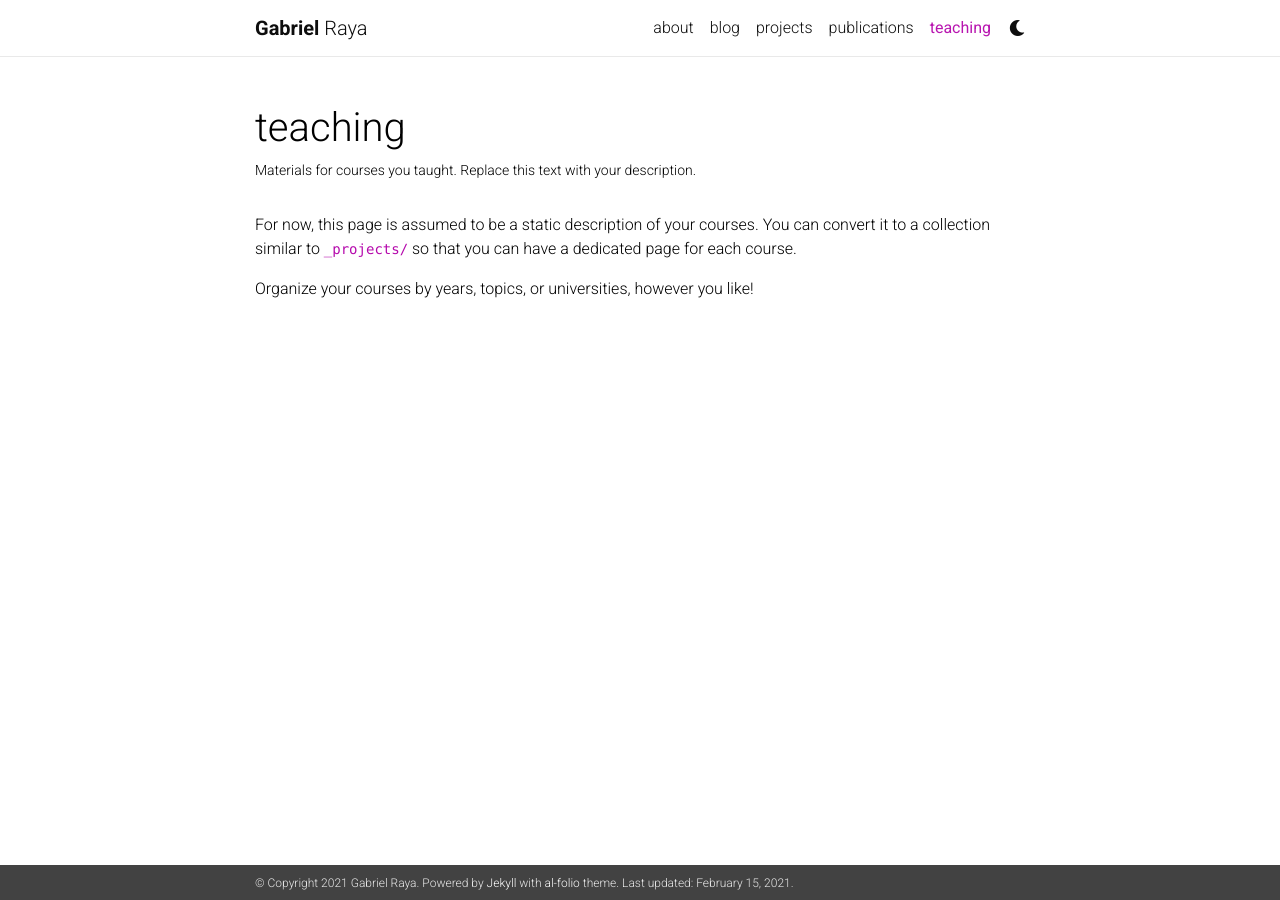
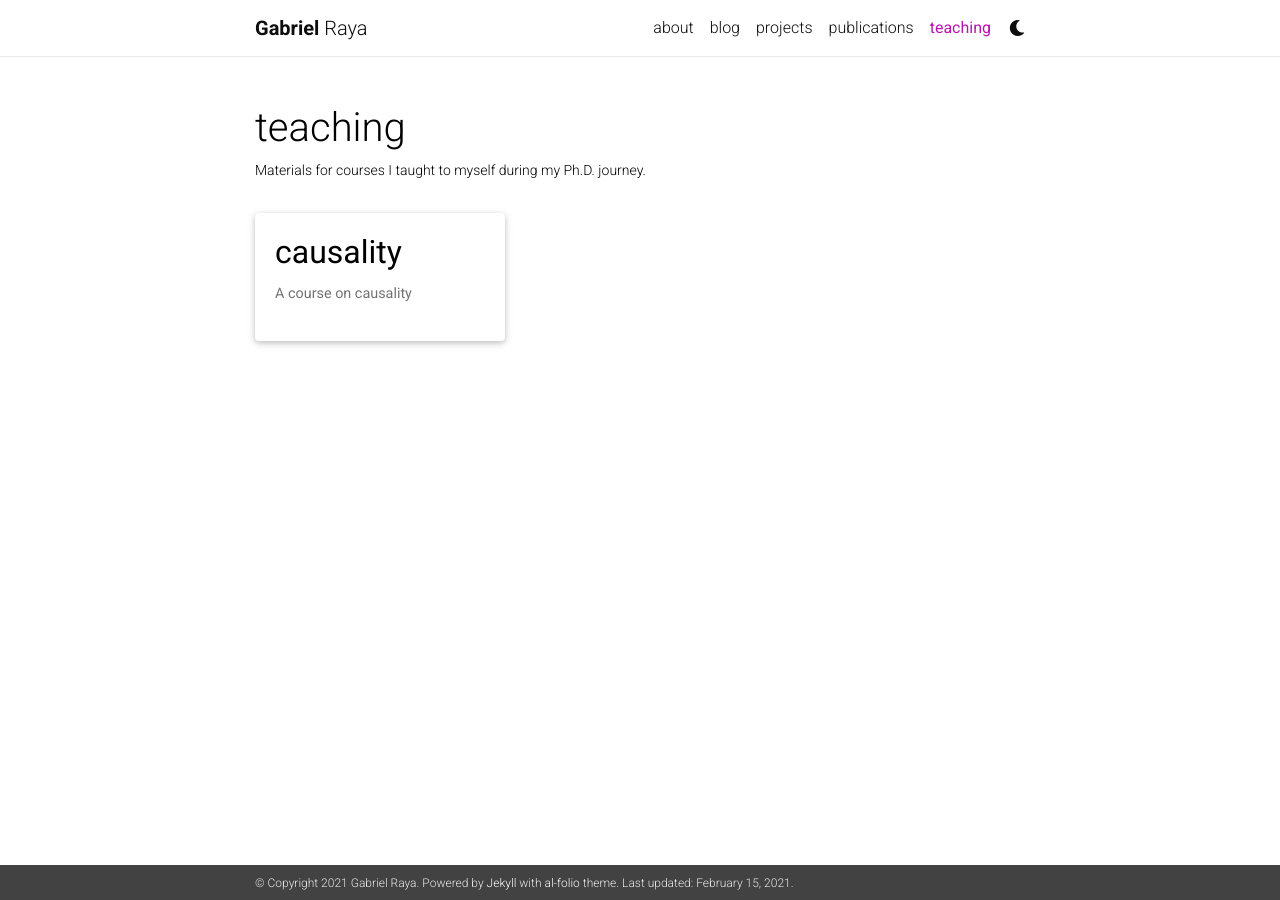
Before and after one commit to gabrielraya/gabrielraya.github.io, a Jekyll site: the page built from _pages/teaching.md, in a window 1280 px wide. Built offline with Jekyll 4.4.1, drawn with Linux system fonts in a browser that asks for light colours; nearby versions of some CDN libraries; a style sheet for code colours, icons or effects is not loaded.

Commit message:
init version mywebsite

```diff
--- a/_pages/teaching.md
+++ b/_pages/teaching.md
@@ -1,11 +1,47 @@
 ---
 layout: page
+title: teaching
 permalink: /teaching/
-title: teaching
-description: Materials for courses you taught. Replace this text with your description.
+description: Materials for courses I taught to myself during my Ph.D. journey.
 nav: true
 ---
 
-For now, this page is assumed to be a static description of your courses. You can convert it to a collection similar to `_projects/` so that you can have a dedicated page for each course.
+<div class="projects grid">
 
-Organize your courses by years, topics, or universities, however you like!
+  {% assign sorted_projects = site.courses| sort: "importance" %}
+  {% for project in sorted_projects %}
+  <div class="grid-item">
+    {% if project.redirect %}
+    <a href="{{ project.redirect }}" target="_blank">
+    {% else %}
+    <a href="{{ project.url | relative_url }}">
+    {% endif %}
+      <div class="card hoverable">
+        {% if project.img %}
+        <img src="{{ project.img | relative_url }}" alt="project thumbnail">
+        {% endif %}
+        <div class="card-body">
+          <h2 class="card-title text-lowercase">{{ project.title }}</h2>
+          <p class="card-text">{{ project.description }}</p>
+          <div class="row ml-1 mr-1 p-0">
+            {% if project.github %}
+            <div class="github-icon">
+              <div class="icon" data-toggle="tooltip" title="Code Repository">
+                <a href="{{ project.github }}" target="_blank"><i class="fab fa-github gh-icon"></i></a>
+              </div>
+              {% if project.github_stars %}
+              <span class="stars" data-toggle="tooltip" title="GitHub Stars">
+                <i class="fas fa-star"></i>
+                <span id="{{ project.github_stars }}-stars"></span>
+              </span>
+              {% endif %}
+            </div>
+            {% endif %}
+          </div>
+        </div>
+      </div>
+    </a>
+  </div>
+{% endfor %}
+
+</div>
--- a/_projects/2_project.markdown
+++ b/_projects/2_project.markdown
@@ -10,7 +10,7 @@ Designed a control system algorithm based on fuzzy logic technology to solve the
 
 
 <div class="row justify-content-sm-center">
-    <p align="center"><iframe src="https://www.youtube.com/embed/Wj7mzOQwfPg" width=420 height="315"></iframe></p>
+    <p align="center"><iframe src="https://www.youtube.com/embed/Wj7mzOQwfPg" width=620 height="315"></iframe></p>
 </div>
 <div class="caption">
     Control system testing. The system starts without 0 PSI of water in the system; the automatic control smootly reaches the desired state (80 PSIs) in a short time despite and adjust itself to external noise.
--- a/_projects/5_project.markdown
+++ b/_projects/5_project.markdown
@@ -8,7 +8,7 @@ importance: 3
 
 
 <div class="row justify-content-sm-center">
-    <p align="center"><iframe src="https://www.youtube.com/embed/I_YWnGjf9kI" width=420 height="315"></iframe></p>
+    <p align="center"><iframe src="https://www.youtube.com/embed/I_YWnGjf9kI" width=620 height="315"></iframe></p>
 </div>
 <div class="caption">
     Agent in action!
```
Also changed, not shown: _bibliography/papers.bib (+24 -58 lines), _courses/1_course.markdown (added, +35 -0 lines), _news/announcement_1.md (+2 -2 lines), _news/announcement_3.md (+2 -2 lines), _pages/publications.md (+1 -1 lines).
